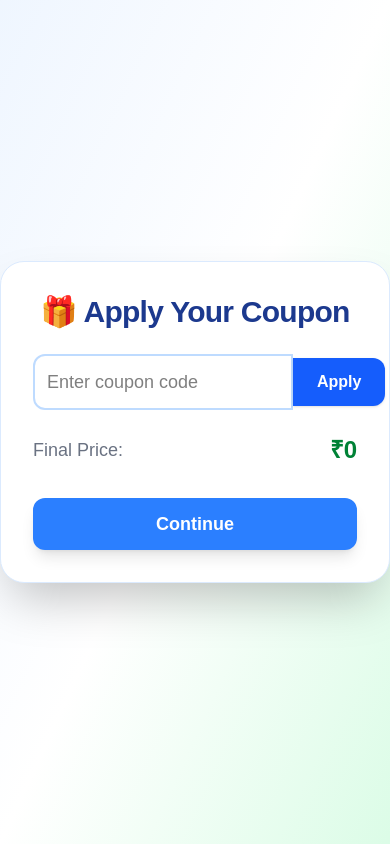
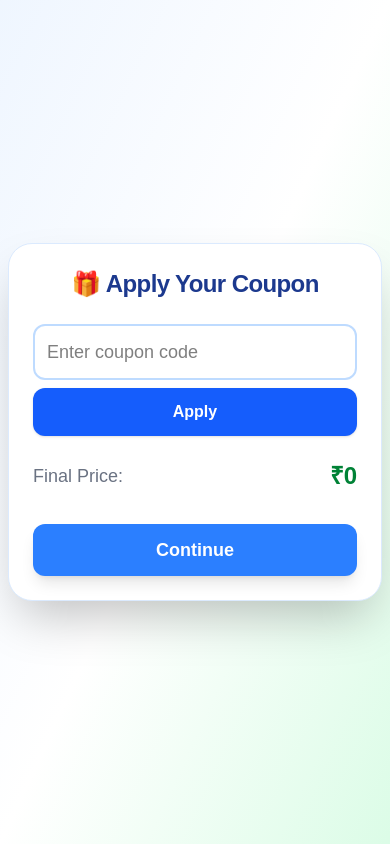
Before and after one commit to ravvviii/Animall, a Next.js app in the folder booster-flow/: page /coupon in a window 390 px wide. Built offline with nearby package versions, Linux system fonts and the light colour scheme.

Commit message:
ui fix coupon

```diff
--- a/booster-flow/src/app/coupon/page.tsx
+++ b/booster-flow/src/app/coupon/page.tsx
@@ -34,22 +34,23 @@ function CouponPageInner() {
   }
 
   return (
-    <div className="min-h-screen flex items-center justify-center bg-gradient-to-br from-blue-50 via-white to-green-100">
-      <div className="bg-white rounded-3xl shadow-2xl p-8 max-w-md w-full border border-blue-100">
-        <h2 className="text-3xl font-extrabold mb-6 text-center text-blue-900 tracking-tight">
+    <div className="min-h-screen flex items-center justify-center bg-gradient-to-br from-blue-50 via-white to-green-100 px-2">
+      <div className="bg-white rounded-3xl shadow-2xl p-6 sm:p-8 max-w-md w-full border border-blue-100">
+        <h2 className="text-2xl sm:text-3xl font-extrabold mb-6 text-center text-blue-900 tracking-tight">
           🎁 Apply Your Coupon
         </h2>
-        <div className="flex items-center mb-4">
+
+        <div className="flex flex-col sm:flex-row items-stretch mb-4 gap-2">
           <input
             type="text"
             value={coupon}
             onChange={(e) => setCoupon(e.target.value)}
             placeholder="Enter coupon code"
-            className="flex-1 border-2 border-blue-200 focus:border-blue-500 focus:ring-2 focus:ring-blue-100 rounded-l-xl p-3 outline-none text-lg transition text-black"
+            className="flex-1 border-2 border-blue-200 focus:border-blue-500 focus:ring-2 focus:ring-blue-100 rounded-xl sm:rounded-l-xl sm:rounded-r-none p-3 outline-none text-lg transition text-black"
           />
           <button
             onClick={applyCoupon}
-            className="bg-blue-600 hover:bg-green-700 text-white px-6 py-3 rounded-r-xl font-semibold shadow transition"
+            className="bg-blue-600 hover:bg-green-700 text-white px-6 py-3 rounded-xl sm:rounded-l-none sm:rounded-r-xl font-semibold shadow transition w-full sm:w-auto"
           >
             Apply
           </button>
@@ -72,7 +73,7 @@ function CouponPageInner() {
         </div>
         <button
           onClick={proceed}
-          className="w-full mt-8  bg-blue-500 hover:bg-red-600  text-white py-3 rounded-xl text-lg font-bold shadow-lg transition"
+          className="w-full mt-8 bg-blue-500 hover:bg-red-600 text-white py-3 rounded-xl text-lg font-bold shadow-lg transition"
         >
           Continue
         </button>
@@ -81,7 +82,6 @@ function CouponPageInner() {
   )
 }
 
-// The actual page component:
 export default function CouponPage() {
   return (
     <Suspense fallback={<div>Loading...</div>}>
@@ -89,3 +89,4 @@ export default function CouponPage() {
     </Suspense>
   )
 }
+``
```
